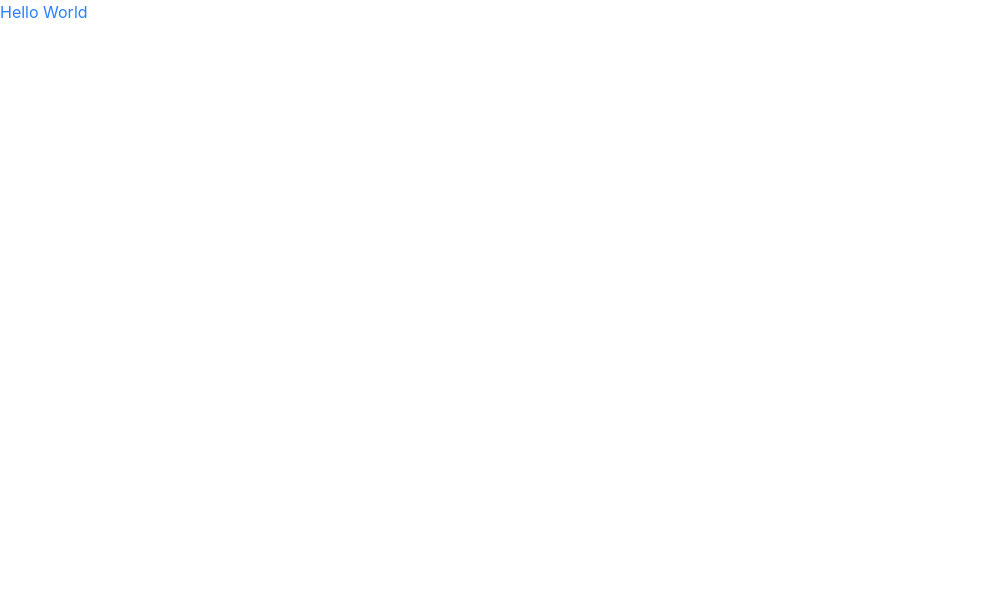
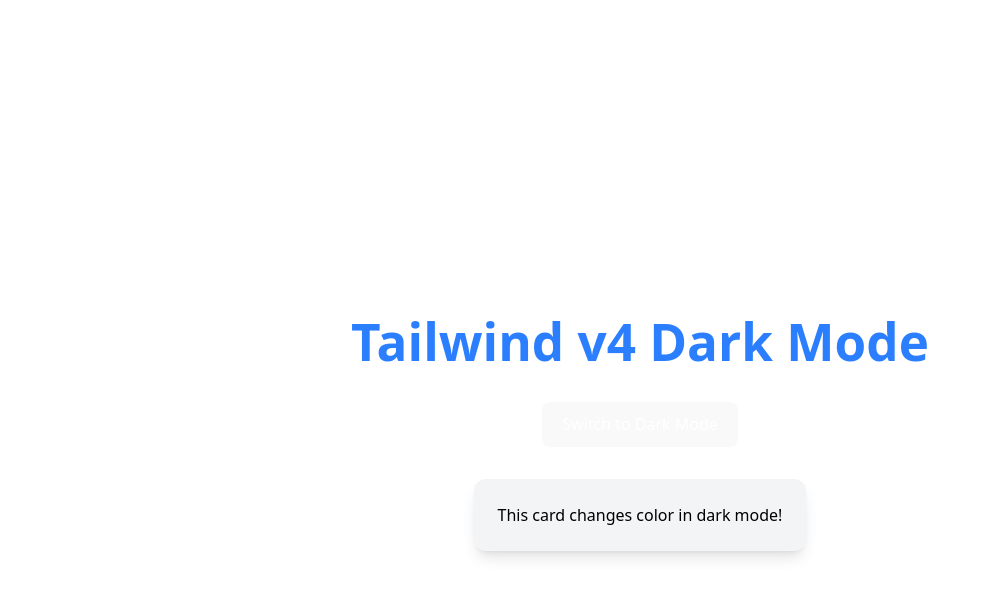
Before and after one commit to AbhishekBharati/textToLearn, a React (Vite) app in the folder client/: page / in a window 1280 px wide. Shown: the top 596 px of the page, without its empty margins (0-989 px from the left). Built offline with nearby package versions, Linux system fonts and the light colour scheme.

Commit message:
Added Configuration for Dark Theme with testing

```diff
--- a/client/src/App.tsx
+++ b/client/src/App.tsx
@@ -1,10 +1,12 @@
+import { useState } from 'react'
+import { SampleDarkMode } from "./components/SampleDarkMode.tsx"
+import './App.css'
+
 function App() {
 
-  return (
-  <div>
-     <h1 className="text-blue-500">Hello World</h1>
-    </div>
-  )
+  return <>
+    <SampleDarkMode />
+  </>
 }
 
 export default App
--- /dev/null
+++ b/client/src/components/SampleDarkMode.tsx
@@ -0,0 +1,34 @@
+import { useState } from 'react';
+
+export const SampleDarkMode = () => {
+const [isDarkMode, setIsDarkMode] = useState(false)
+
+  const toggleDarkMode = () => {
+    const nextDarkMode = !isDarkMode
+    setIsDarkMode(nextDarkMode)
+    if (nextDarkMode) {
+      document.documentElement.classList.add('dark')
+    } else {
+      document.documentElement.classList.remove('dark')
+    }
+  }
+
+  return (
+    <div className="min-h-screen w-full flex flex-col items-center justify-center bg-white text-black dark:bg-gray-900 dark:text-white transition-colors duration-300">
+      <h1 className="text-3xl font-bold mb-8 text-blue-500">
+        Tailwind v4 Dark Mode
+      </h1>
+
+      <button
+        onClick={toggleDarkMode}
+        className="px-6 py-2 bg-blue-600 text-white rounded-full hover:bg-blue-700 transition-colors"
+      >
+        Switch to {isDarkMode ? 'Light' : 'Dark'} Mode
+      </button>
+
+      <div className="mt-8 p-6 bg-gray-100 dark:bg-gray-800 rounded-xl shadow-lg">
+        <p>This card changes color in dark mode!</p>
+      </div>
+    </div>
+  )
+}
--- a/client/src/index.css
+++ b/client/src/index.css
@@ -1 +1,72 @@
 @import "tailwindcss";
+
+@custom-variant dark (&:where(.dark, .dark *));
+
+:root {
+  font-family: system-ui, Avenir, Helvetica, Arial, sans-serif;
+  line-height: 1.5;
+  font-weight: 400;
+
+  color-scheme: light dark;
+  color: rgba(255, 255, 255, 0.87);
+  background-color: #242424;
+
+  font-synthesis: none;
+  text-rendering: optimizeLegibility;
+  -webkit-font-smoothing: antialiased;
+  -moz-osx-font-smoothing: grayscale;
+}
+
+a {
+  font-weight: 500;
+  color: #646cff;
+  text-decoration: inherit;
+}
+a:hover {
+  color: #535bf2;
+}
+
+body {
+  margin: 0;
+  display: flex;
+  place-items: center;
+  min-width: 320px;
+  min-height: 100vh;
+}
+
+h1 {
+  font-size: 3.2em;
+  line-height: 1.1;
+}
+
+button {
+  border-radius: 8px;
+  border: 1px solid transparent;
+  padding: 0.6em 1.2em;
+  font-size: 1em;
+  font-weight: 500;
+  font-family: inherit;
+  background-color: #1a1a1a;
+  cursor: pointer;
+  transition: border-color 0.25s;
+}
+button:hover {
+  border-color: #646cff;
+}
+button:focus,
+button:focus-visible {
+  outline: 4px auto -webkit-focus-ring-color;
+}
+
+@media (prefers-color-scheme: light) {
+  :root {
+    color: #213547;
+    background-color: #ffffff;
+  }
+  a:hover {
+    color: #747bff;
+  }
+  button {
+    background-color: #f9f9f9;
+  }
+}
```
